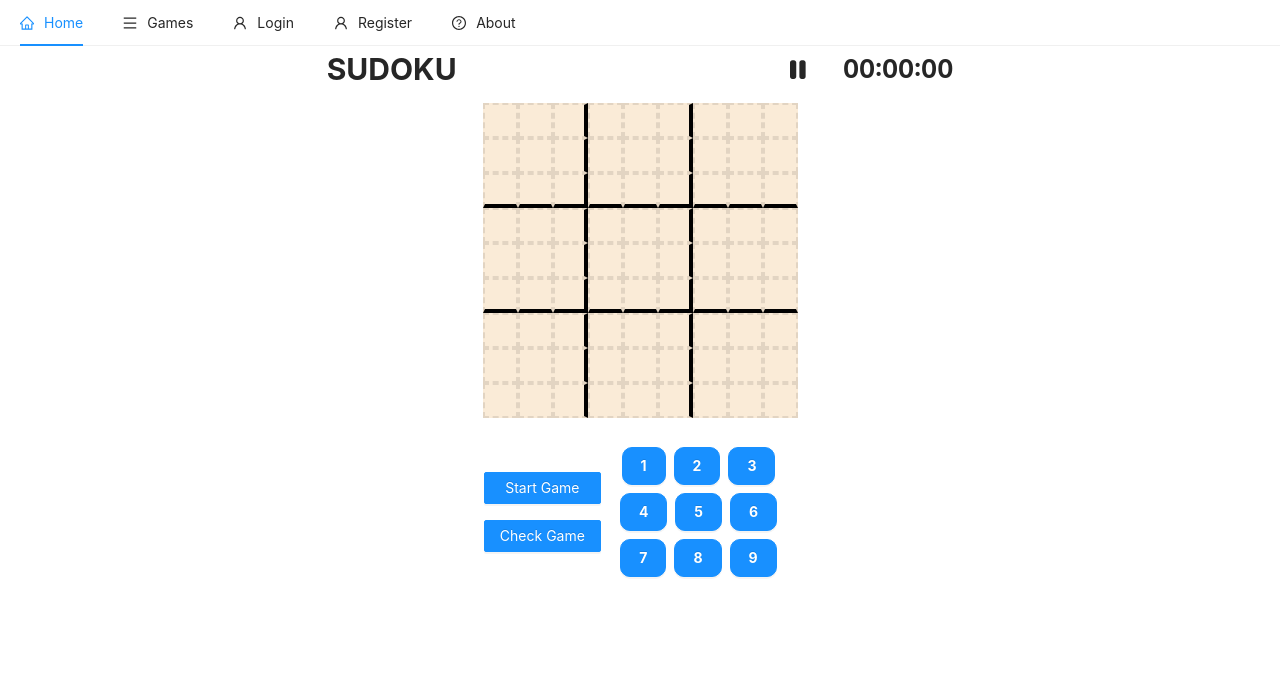
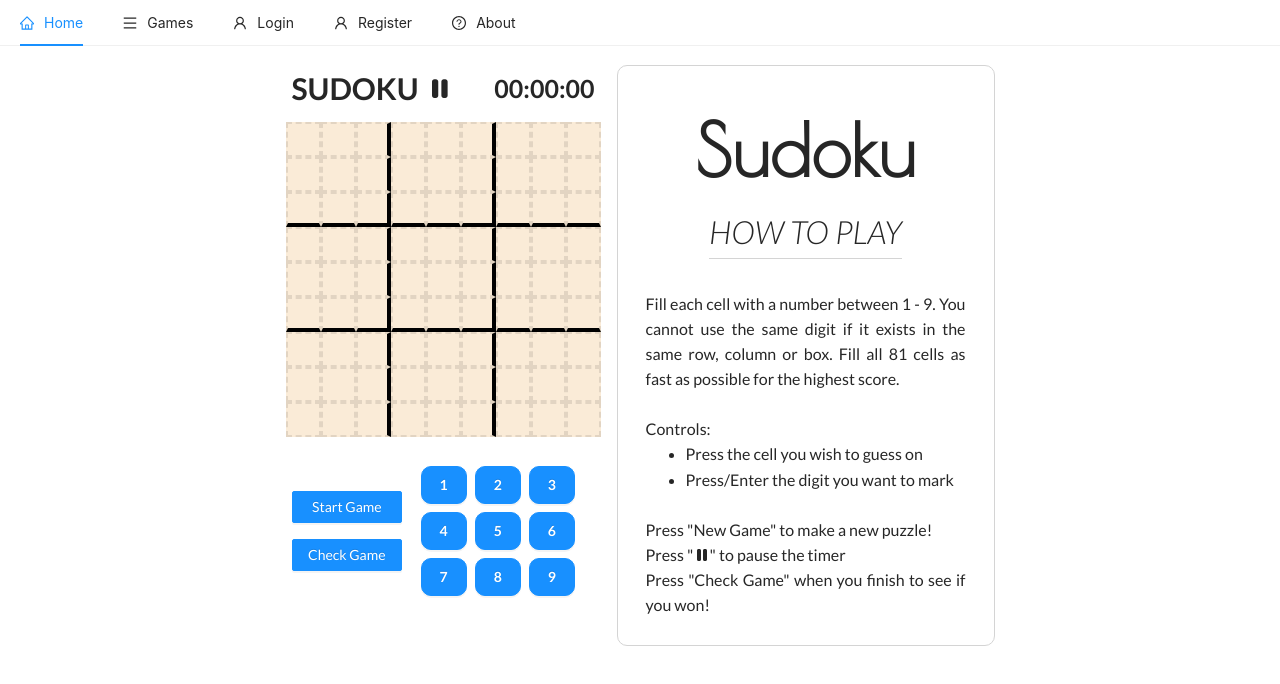
Before and after one commit to Manion-sebastian/waggroup, a Next.js app: page /sudoku in a window 1280 px wide. Shown: the top 684 px of the page. Built offline with nearby package versions, Linux system fonts and the light colour scheme.

Commit message:
adds instructions to sudoku page

```diff
--- a/pages/sudoku.tsx
+++ b/pages/sudoku.tsx
@@ -1,12 +1,56 @@
+// Next
+import styles from '../styles/tetris/gameDisplay.module.css'
+
+// React
 import React from 'react'
 import SudokuGame from '../components/sudoku/sudokuGame'
+
+// Font Awesome
+import { faPause } from '@fortawesome/free-solid-svg-icons'
+import { FontAwesomeIcon } from '@fortawesome/react-fontawesome'
+
+const pause = <FontAwesomeIcon icon={faPause} />
 
 type Props = {}
 
 const SudokuTest = (props: Props) => {
   return (
     <div>
+      <section className={`MS DISPLAY ${styles.gameDisplay}`}>
         <SudokuGame />
+        <div className={`INSTRUCTIONS WRAPPER ${styles.gameDetails}`}>
+          <p className={`TITLE ${styles.gameTitle} ${styles.sudoku}`}>
+            <span>Sudoku</span>
+          </p>
+
+          <div className={`INSTRUCTIONS INNER WRAPPER ${styles.textInner}`}>
+            <p className={`HOW TO PLAY ${styles.bold}`}>HOW TO PLAY</p>
+
+            <article className={`INSTRUCTIONS ${styles.tutorial}`}>
+              Fill each cell with a number between 1 - 9.
+              You cannot use the same digit if it exists in the same row, column or box.
+              Fill all 81 cells as fast as possible for the highest score.
+
+              <br />
+              <br />
+
+              Controls:
+              <ul>
+                <li>Press the cell you wish to guess on</li>
+                <li>Press/Enter the digit you want to mark</li>
+              </ul>
+
+              <br />
+
+              Press "New Game" to make a new puzzle! <br />
+              Press " {pause} " to pause the timer <br />
+              Press "Check Game" when you finish to see if you won!
+            </article>
+
+          </div>
+
+        </div>
+      </section>
     </div>
   )
 }
--- a/pages/tetris.tsx
+++ b/pages/tetris.tsx
@@ -35,7 +35,7 @@ const tetris = (props: Props) => {
 
               Touch Controls:
               <ul>
-                <li>Move by tapping the <em>Left</em> or <em>Right</em> half of the game</li>
+                <li>Move by tapping the <em>Left</em> or <em>Right</em> half of the screen</li>
                 <li>Rotate by swipping <em>Left</em> or <em>Right</em></li>
                 <li>Pull <em>Down</em> on the game to fall faster</li>
               </ul>
--- a/styles/sudoku/Board.module.css
+++ b/styles/sudoku/Board.module.css
@@ -5,10 +5,6 @@
     width: fit-content;
     height: fit-content;
     margin: 10px auto;
-
-    /* border: solid blue 4px; */
-
-
 }
 
 
@@ -59,6 +55,6 @@
     align-items: center;
 }
 
-.controlCont {
+/* .controlCont {
 
-}
+} */
--- a/styles/tetris/gameDisplay.module.css
+++ b/styles/tetris/gameDisplay.module.css
@@ -58,6 +58,11 @@
   text-align: center;
   white-space: nowrap;
   margin: 0 auto 2rem;
+}
+
+/* SUDOKU */
+.sudoku {
+  font-family: 'Poiret One';
 }
 
 /* MS */
```
Also changed, not shown: pages/minesweeper.tsx (+9 -10 lines).
